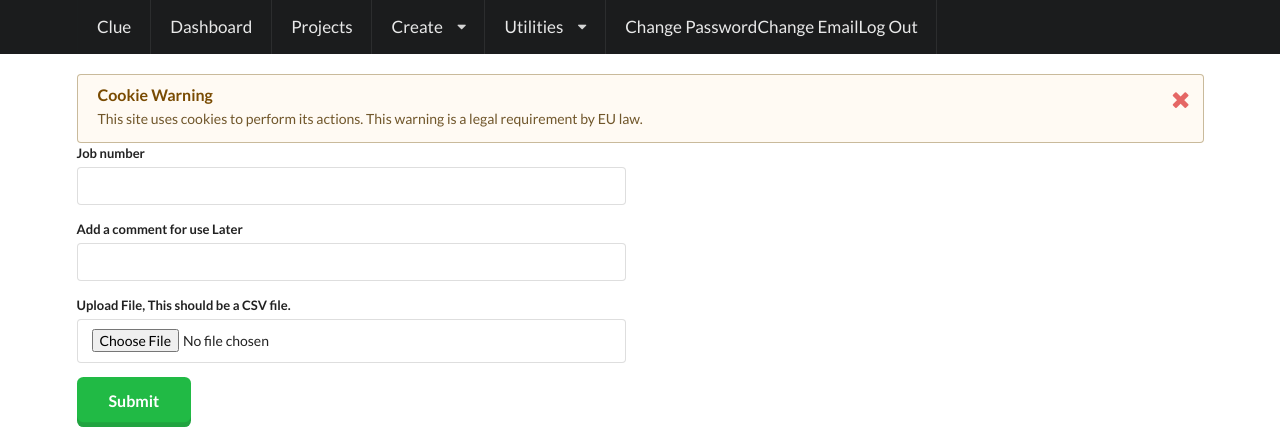
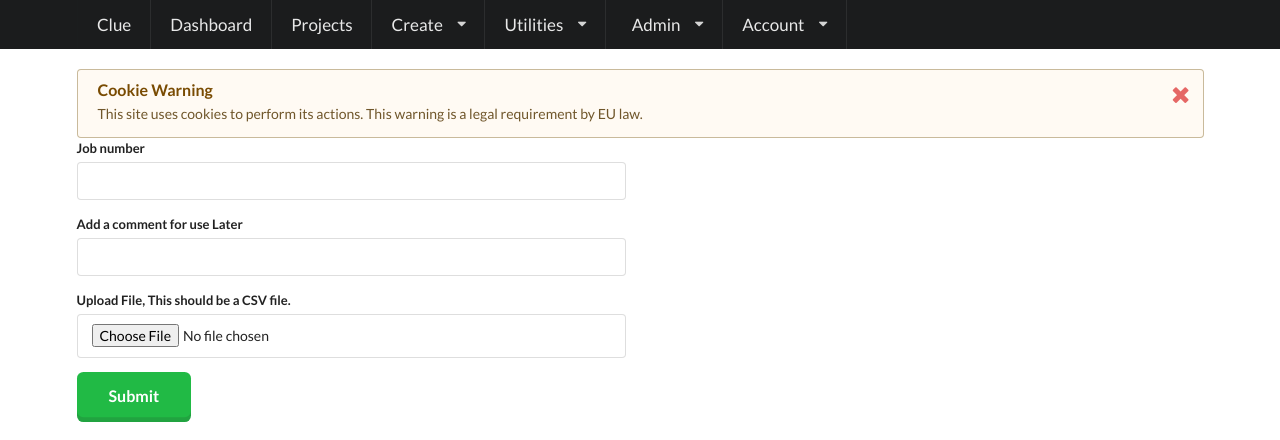
Before and after one commit to Boomatang/Clue, a Flask app: page /BOM/upload in a window 1280 px wide. Shown: the top 440 px of the page. Run offline with Flask 2, Linux system fonts and the light colour scheme; a user stored in the database is signed in; some libraries are stand-ins or nearby versions.

Commit message:
Menu supports login
Very basic controls added. No controls over what a user or company can
access. But ready for next phases

```diff
--- a/app/templates/_menu.html
+++ b/app/templates/_menu.html
@@ -1,7 +1,7 @@
 <div class="ui huge attached inverted stackable pointing menu">
   <div class="ui container">
     <a class="item" href="{{ url_for('main.index') }}">Clue</a>
-
+    {% if current_user.is_authenticated %}
       <a class="item" href="{{ url_for('user.dashboard') }}">Dashboard</a>
       <a class="item" href="{{ url_for('project.index') }}">Projects</a>
 
@@ -28,7 +28,15 @@
         </div>
 
       </div>
-
+      <div class="ui dropdown item">
+        &nbsp; Admin
+        <i class="large dropdown icon"></i>
+        <div class="menu">
+          <a class="item" href="{{ url_for('library.material_library') }}">Material Library</a>
+          <a class="item" href="{{ url_for('library.material_classes') }}">Material Classes</a>
+        </div>
+      </div>
+    {% endif %}
     {% include "auth/_auth_menu.html" %}
 
   </div>
--- a/app/templates/auth/_auth_menu.html
+++ b/app/templates/auth/_auth_menu.html
@@ -1,14 +1,16 @@
-
 {% if current_user.is_authenticated %}
 
-      <div class="ui  item">
+  <div class="ui dropdown item">
 
-          <a href="{{ url_for('auth.change_password') }}">Change Password</a>
-          <a href="{{ url_for('auth.change_email_request') }}">Change Email</a>
+    Account <i class="large dropdown icon"></i>
+    <div class="menu">
+      <a class="item" href="{{ url_for('auth.change_password') }}">Change Password</a>
+      <a class="item" href="{{ url_for('auth.change_email_request') }}">Change Email</a>
       {% if current_user.is_admin %}
-          <a href="{{ url_for('auth.company_settings') }}">Company Settings</a>
+        <a class="item" href="{{ url_for('auth.company_settings') }}">Company Settings</a>
       {% endif %}
-          <a href="{{ url_for('auth.logout') }}">Log Out</a>
+      <a class="item" href="{{ url_for('auth.logout') }}">Log Out</a>
+    </div>
 
   </div>
 
```
Lines whose indentation alone changed are shown as unchanged.
